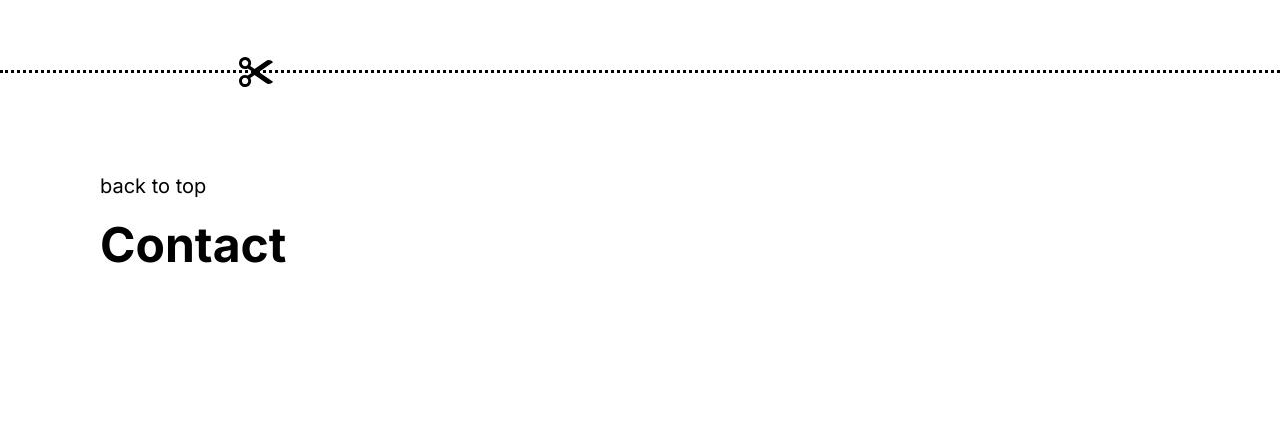
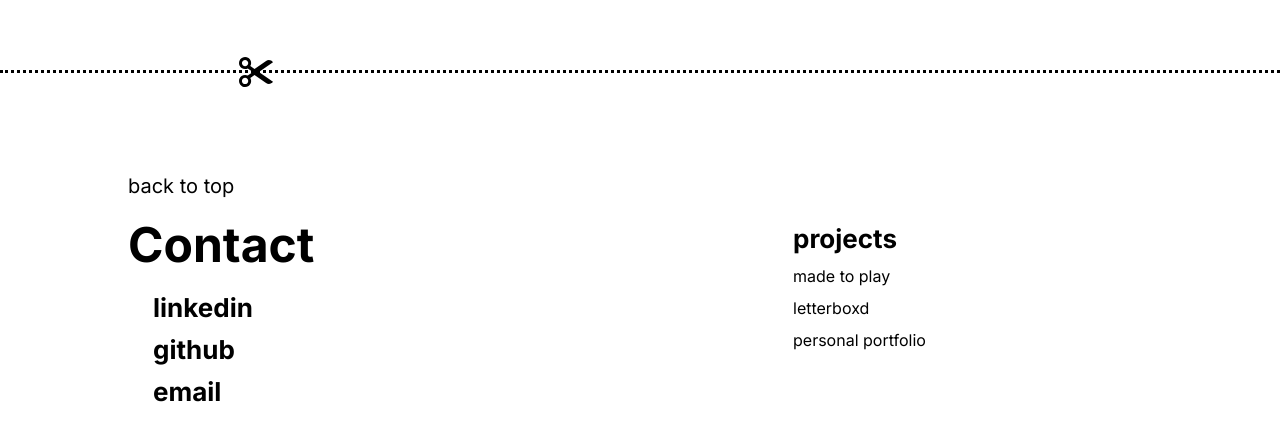
Before and after one commit to amandadupell/portfolio-website, a React (Create React App) app: page /about in a window 1280 px wide. Shown: the part 786-1226 px from the top of the page. Before the commit the page ends 1149 px from the top, so only its background shows below. Built offline with nearby package versions, Linux system fonts and the light colour scheme.

Commit message:
scroll to top

```diff
--- a/package.json
+++ b/package.json
@@ -43,6 +43,7 @@
     ]
   },
   "devDependencies": {
+    "@types/jquery": "^3.5.16",
     "@types/styled-components": "^5.1.26",
     "eslint-plugin-jest": "^27.2.1"
   }
--- a/src/components/footer/footer.styles.ts
+++ b/src/components/footer/footer.styles.ts
@@ -1,20 +1,45 @@
 import styled from "styled-components";
 import { Link } from "react-router-dom";
+import { TextComponent } from "..";
 
 export const StyledFooter = styled.footer`
   display: flex;
-  padding-bottom: 50px;
   border-top: 3px dotted black;
-  height: 30vh;
+  justify-content: space-around;
 `;
 
 export const StyledBox = styled.div`
   display: flex;
   flex-direction: column;
   padding: 100px;
+  width: 30%;
 `;
 
-export const StyledLink = styled.a`
+export const ProjectContainer = styled(StyledBox)`
+  margin-top: 50px;
+`;
+
+export const StyledText = styled(TextComponent)`
+  margin-left: 25px;
+  margin-bottom: 10px;
+
+  @media screen and (max-width: 800px) {
+    margin-bottom: 5px;
+  }
+`;
+
+export const StyledA = styled.a`
+  text-decoration: none;
+
+  @media screen and (max-width: 800px) {
+  }
+
+  &:hover {
+    cursor: pointer;
+  }
+`;
+
+export const StyledLink = styled(Link)`
   text-decoration: none;
 
   @media screen and (max-width: 800px) {
@@ -28,7 +53,6 @@ export const StyledLink = styled.a`
 export const Scissors = styled.img`
   position: relative;
   top: 21px;
-  left: 75%;
 
   @keyframes animate {
     from {
--- a/src/components/footer/footer.tsx
+++ b/src/components/footer/footer.tsx
@@ -1,22 +1,60 @@
 import React from "react";
 import { TextComponent } from "..";
 import { TextType } from "../../types/text";
-import { StyledBox, StyledLink, StyledFooter, Scissors } from "./footer.styles";
+import {
+  StyledBox,
+  StyledLink,
+  StyledFooter,
+  Scissors,
+  StyledA,
+  StyledText,
+  ProjectContainer,
+} from "./footer.styles";
 import ScissorsImage from "../../images/global/scissors.svg";
 
 const Header = () => {
-  const scrollToTop = () => window.scrollTo(0, 0);
+  const scrollToTop = () => {
+    window.scrollTo({
+      top: 0,
+      behavior: "smooth",
+    });
+  };
+  const email = () => (window.location.href = "mailto:anddupell@gmail.com");
 
   return (
     <>
       <Scissors alt="Scissors Icon" src={ScissorsImage} />
       <StyledFooter>
         <StyledBox>
-          <StyledLink onClick={scrollToTop}>
+          <StyledA onClick={scrollToTop}>
             <TextComponent type={TextType.SUBTITLE} text="back to top" />
+          </StyledA>
+          <TextComponent type={TextType.SUBHEADER} text="Contact" />
+          <StyledLink
+            target="_blank"
+            to="https://www.linkedin.com/in/amanda-dupell-profile/"
+          >
+            <StyledText type={TextType.TITLE} text="linkedin" />
           </StyledLink>
-          <TextComponent type={TextType.SUBHEADER} text="Contact" />
+          <StyledLink target="_blank" to="https://github.com/amandadupell">
+            <StyledText type={TextType.TITLE} text="github" />
+          </StyledLink>
+          <StyledA onClick={email}>
+            <StyledText type={TextType.TITLE} text="email" />
+          </StyledA>
         </StyledBox>
+        <ProjectContainer>
+          <StyledText type={TextType.TITLE} text="projects" />
+          <StyledLink to="/made-to-play/*">
+            <StyledText type={TextType.PARAGRAPH} text="made to play" />
+          </StyledLink>
+          <StyledLink to="/letterboxd/*">
+            <StyledText type={TextType.PARAGRAPH} text="letterboxd" />
+          </StyledLink>
+          <StyledLink target="_blank" to="https://amandadupell.surge.sh/">
+            <StyledText type={TextType.PARAGRAPH} text="personal portfolio" />
+          </StyledLink>
+        </ProjectContainer>
       </StyledFooter>
     </>
   );
--- a/src/index.css
+++ b/src/index.css
@@ -12,4 +12,5 @@
 
 body {
   margin: 0;
+  scroll-behavior: smooth;
 }
```
